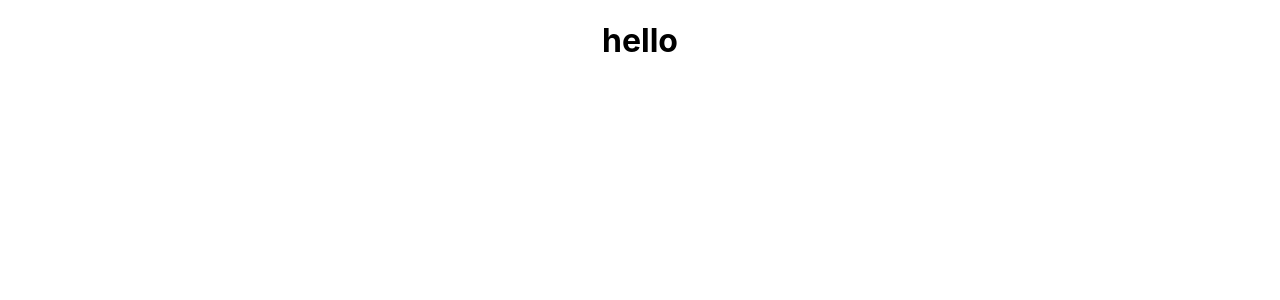
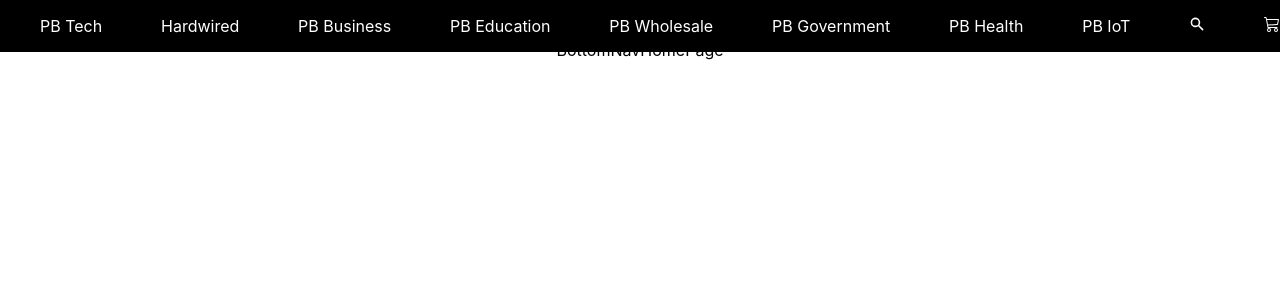
Before and after one commit to JordanR-img/PB-Tech-Redesign, a React (Create React App) app in the folder NodeJS/Frontend/pbt/: page / in a window 1280 px wide. Shown: the top 300 px of the page. Built offline with nearby package versions, Linux system fonts and the light colour scheme.

Commit message:
making homepage for assignment

```diff
--- a/NodeJS/Frontend/pbt/src/App.js
+++ b/NodeJS/Frontend/pbt/src/App.js
@@ -1,15 +1,40 @@
 import './App.css';
 import Result from './result.js';
+import axios from 'axios'
+import useState from 'react'
+import PBTHomePage from './Pages/PBTHomePage.js';
+export default function App() {
+  // function Result(req, res) {
+
+    // const [products, setProducts] =  useState([])
+    // const fetchProducts = ()=>{
+    //   axios.get(`http://localhost:4444/api`)
+    //  .then(response => {
+    //    const products = response.data
+    //    setProducts(products)
+    //  })
+    // }
+  //   axios
+  //     .get("localhost:4444/api")
+  //     .then((res) => {
+  //       console.log(res.config);
+
+  //     })
+  //     .catch(() => {
+  //       alert("Data has not been received");
+  //     });
+  // }
 
 
-function App() {
+  // console.log(Result())
   return (
+
+
     <div className="App">
-      <h1>hello</h1>
+      <PBTHomePage />
 
-      <Result />
+      {/* <Result /> */}
     </div>
   );
 }
-
-export default App;
+// }
--- /dev/null
+++ b/NodeJS/Frontend/pbt/src/Pages/PBTHomePage.js
@@ -0,0 +1,15 @@
+import React from "react";
+import TopNav from "../components/TopNavHomePage";
+import BottomNav from "../components/BottomNavHomePage";
+import Carousel from "../components/CarouselHomePage";
+import MainContent from "../components/MainContentHomePage";
+export default function PBTHomePage() {
+  return (
+  <div>
+    <header><TopNav /></header>
+    <section><Carousel /></section>
+    <main><MainContent /></main>
+    <footer><BottomNav /></footer>
+  </div>
+  )
+}
--- /dev/null
+++ b/NodeJS/Frontend/pbt/src/Styling/TopNavHomePage.module.css
@@ -0,0 +1,20 @@
+.MainContainer {
+  /* display: flex;
+  flex-direction: row; */
+  /* align-items: flex-start; */
+  /* justify-content: space-between; */
+  position: absolute;
+width: 100%;
+background-color: black;
+  /* border: solid red; */
+  object-fit: contain;
+}
+
+.ContainerItems {
+  display: flex;
+  list-style-type: none;
+  justify-content: space-between;
+  color: white;
+
+
+}
--- /dev/null
+++ b/NodeJS/Frontend/pbt/src/components/BottomNavHomePage.js
@@ -0,0 +1,7 @@
+import React from 'react'
+
+export default function BottomNavHomePage() {
+  return (
+    <div>BottomNavHomePage</div>
+  )
+}
--- /dev/null
+++ b/NodeJS/Frontend/pbt/src/components/CarouselHomePage.js
@@ -0,0 +1,7 @@
+import React from 'react'
+
+export default function carouselHomePage() {
+  return (
+    <div>carouselHomePage</div>
+  )
+}
--- /dev/null
+++ b/NodeJS/Frontend/pbt/src/components/MainContentHomePage.js
@@ -0,0 +1,7 @@
+import React from 'react'
+
+export default function MainContentHomePage() {
+  return (
+    <div>MainContentHomePage</div>
+  )
+}
--- /dev/null
+++ b/NodeJS/Frontend/pbt/src/components/TopNavHomePage.js
@@ -0,0 +1,22 @@
+import React from "react";
+import { HiSearch } from 'react-icons/hi';
+import { BsCart3 } from 'react-icons/bs'
+import Style from '../Styling/TopNavHomePage.module.css'
+export default function TopNavHomePage() {
+  return (
+    <div className={Style.MainContainer}>
+      <ul className={Style.ContainerItems}>
+        <li>PB Tech</li>
+        <li>Hardwired</li>
+        <li>PB Business</li>
+        <li>PB Education</li>
+        <li>PB Wholesale</li>
+        <li>PB Government</li>
+        <li>PB Health</li>
+        <li>PB IoT</li>
+        <li><HiSearch /></li>
+        <li><BsCart3 /></li>
+      </ul>
+    </div>
+  );
+}
--- a/NodeJS/Frontend/pbt/src/result.js
+++ b/NodeJS/Frontend/pbt/src/result.js
@@ -1,10 +1,44 @@
+// import axios from "axios";
+
+// export default function Result(req, res) {
+//   axios
+//     .get("localhost:4444/api")
+//     .then((res) => {
+//       console.log(res.data);
+//     })
+//     .catch(() => {
+//       alert("Data has not been received");
+//     });
+// }
+
+import React, { useState } from 'react'
 import axios from 'axios'
 
-export default function Result(req, res){
-    axios.get("localhost:4444/api").then(res => {
-        console.log(res)
+export default function ProductList(){
+    const [products, setProducts] =  useState([])
 
-    }).catch(() => {
-        alert('Data has not been received')
-    })
+    const fetchProducts = ()=>{
+       axios.get(`http://localhost:4444/laptop`)
+      .then(response => {
+        const products = response.data
+        setProducts(products)
+      })
+
+    }
+
+
+    return (
+        <>
+          <p>Product List</p>
+          <p><button onClick={fetchProducts}>Get the laptops I need</button></p>
+          <ul>
+          {
+            products
+              .map(laptop =>
+                <li key={laptop._id}>{laptop.model} {laptop.type}</li>
+              )
+          }
+          </ul>
+        </>
+    )
 }
```
